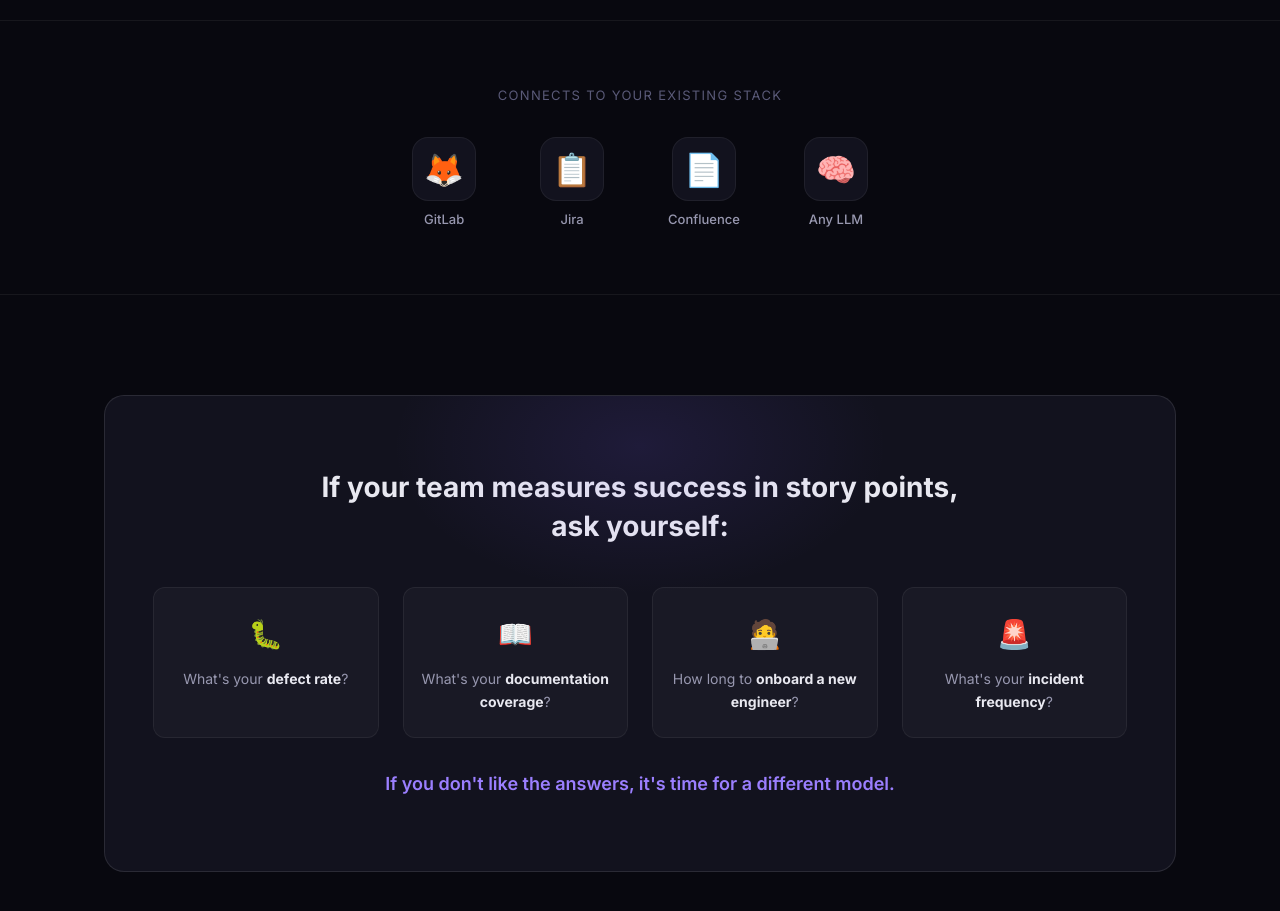
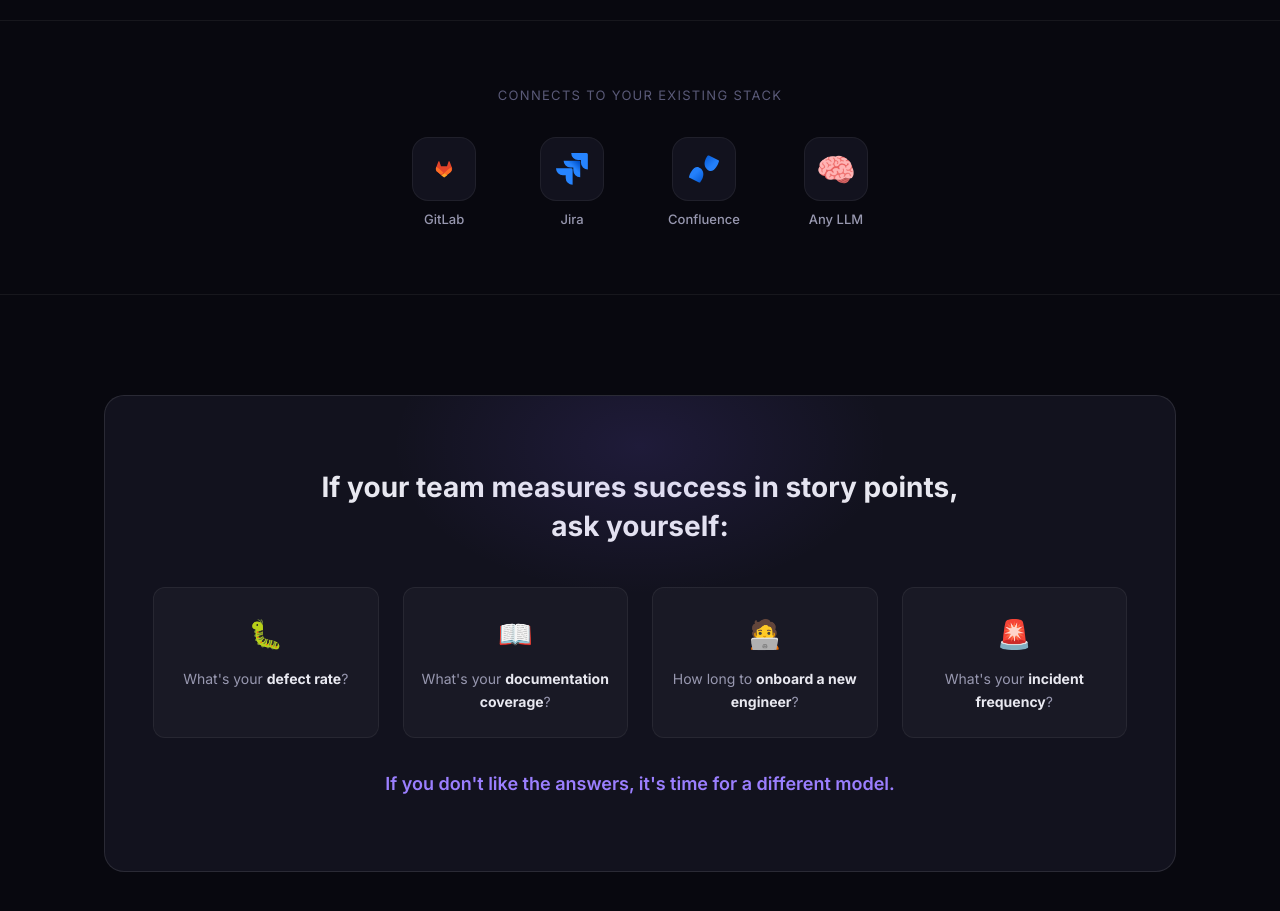
Before and after one commit to andreseloysv/agile-agent-landing, a Nuxt app: page / in a window 1280 px wide. Shown: the part 3840-4751 px from the top of the page. Built offline with nearby package versions, Linux system fonts and the light colour scheme.

Commit message:
Use official SVG logos for GitLab, Jira, Confluence

```diff
--- a/app/app.vue
+++ b/app/app.vue
@@ -145,15 +145,21 @@
         <p class="integrations-label">Connects to your existing stack</p>
         <div class="integration-logos">
           <div class="int-logo">
-            <div class="int-icon">🦊</div>
+            <div class="int-icon">
+              <svg viewBox="0 0 380 380" width="32" height="32"><path d="M282.83 170.73l-.27-.69-26.14-68.22a6.81 6.81 0 00-2.69-3.24 7 7 0 00-8 .43 7 7 0 00-2.32 3.52l-17.65 54H154.29l-17.65-54a6.86 6.86 0 00-2.32-3.53 7 7 0 00-8-.43 6.87 6.87 0 00-2.69 3.24L97.44 170l-.26.69a48.54 48.54 0 0016.1 56.07l.09.07.24.17 39.82 29.82 19.7 14.91 12 9.06a8.07 8.07 0 009.76 0l12-9.06 19.7-14.91 40.06-30 .1-.08a48.56 48.56 0 0016.08-56.04" fill="#e24329"/><path d="M282.83 170.73l-.27-.69a115.46 115.46 0 00-44.57 26.83l-47.99 43.74 31.2 23.6 40.06-30 .1-.08a48.56 48.56 0 0016.08-56.04" fill="#fc6d26"/><path d="M155.99 264.2l19.7 14.91 12 9.06a8.07 8.07 0 009.76 0l12-9.06 19.7-14.91-31.2-23.6z" fill="#fca326"/><path d="M97.44 170.04l-.26.69a48.54 48.54 0 0016.1 56.07l.09.07.24.17 39.82 29.82 31.15-23.6-48-43.74a115.46 115.46 0 00-44.53-26.82" fill="#fc6d26"/></svg>
+            </div>
             <span>GitLab</span>
           </div>
           <div class="int-logo">
-            <div class="int-icon">📋</div>
+            <div class="int-icon">
+              <svg viewBox="0 0 256 256" width="32" height="32"><defs><linearGradient id="jira-a" x1="98.03%" x2="58.89%" y1=".61%" y2="40.72%"><stop offset="18%" stop-color="#0052CC"/><stop offset="100%" stop-color="#2684FF"/></linearGradient><linearGradient id="jira-b" x1="0%" x2="41.87%" y1="100.13%" y2="58.41%"><stop offset="18%" stop-color="#0052CC"/><stop offset="100%" stop-color="#2684FF"/></linearGradient></defs><path d="M244.66 0H121.72a55.3 55.3 0 0055.28 55.28h22.4v21.6a55.3 55.3 0 0055.28 55.28V11.02A11.03 11.03 0 00244.66 0z" fill="#2684FF"/><path d="M183.82 61.26H60.89a55.3 55.3 0 0055.28 55.28h22.4v21.6a55.3 55.3 0 0055.28 55.28V72.28a11.03 11.03 0 00-11.03-11.02z" fill="url(#jira-a)"/><path d="M122.98 122.53H0a55.3 55.3 0 0055.28 55.28h22.4v21.6a55.3 55.3 0 0055.28 55.28V133.55a11.03 11.03 0 00-10.98-11.02z" fill="url(#jira-b)"/></svg>
+            </div>
             <span>Jira</span>
           </div>
           <div class="int-logo">
-            <div class="int-icon">📄</div>
+            <div class="int-icon">
+              <svg viewBox="0 0 256 256" width="32" height="32"><defs><linearGradient id="conf-a" x1="99.14%" x2="33.8%" y1="113.9%" y2="37.76%"><stop offset="0%" stop-color="#0052CC"/><stop offset="92.3%" stop-color="#2380FB"/></linearGradient><linearGradient id="conf-b" x1=".86%" x2="66.2%" y1="-13.9%" y2="62.24%"><stop offset="0%" stop-color="#0052CC"/><stop offset="92.3%" stop-color="#2380FB"/></linearGradient></defs><path d="M9.26 187.38s-5.6 7.13 2.83 11.1l76.14 36.85c0 0 5.23 3.59 10.7-2.2 0 0 51.6-63.9 3.4-108.9-46.1-43-86.8 33.4-93.1 63.1z" fill="url(#conf-a)"/><path d="M246.74 68.62s5.6-7.13-2.83-11.1L167.77 20.67s-5.23-3.59-10.7 2.2c0 0-51.6 63.9-3.4 108.9 46.1 43 86.8-33.4 93.1-63.1z" fill="url(#conf-b)"/></svg>
+            </div>
             <span>Confluence</span>
           </div>
           <div class="int-logo">
```
